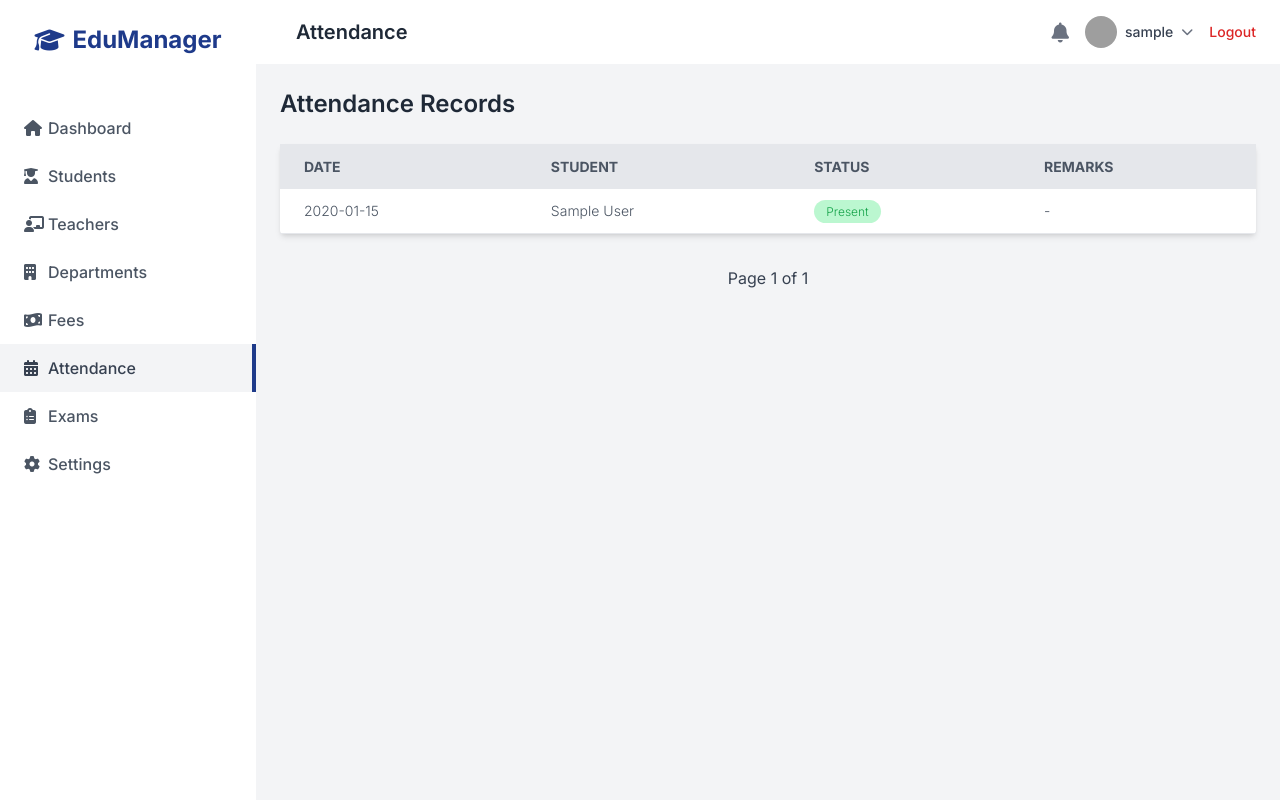
After one commit to Hassan141998/The-School-Management-System, a Flask app: page /attendance/ in a window 1280 px wide. The commit adds this page. Run offline with Flask 3, Linux system fonts and the light colour scheme; a user stored in the database is signed in; tables that the repository leaves empty hold one stand-in row (values such as "Sample post"); some libraries are stand-ins or nearby versions; grey boxes are pictures that could not be loaded.

Commit message:
Complete application: Add Attendance, Exams, Settings, and Dashboard Charts

```diff
--- /dev/null
+++ b/app/routes/attendance.py
@@ -0,0 +1,12 @@
+from flask import Blueprint, render_template, request
+from flask_login import login_required
+from app.models import Attendance, Student
+
+attendance_bp = Blueprint('attendance', __name__)
+
+@attendance_bp.route('/')
+@login_required
+def index():
+    page = request.args.get('page', 1, type=int)
+    attendance_records = Attendance.query.order_by(Attendance.date.desc()).paginate(page=page, per_page=15, error_out=False)
+    return render_template('attendance/index.html', attendance_records=attendance_records, title='Attendance')
--- /dev/null
+++ b/app/templates/attendance/index.html
@@ -0,0 +1,63 @@
+{% extends "base.html" %}
+
+{% block content %}
+<div class="flex h-screen bg-gray-100 overflow-hidden">
+    {% include "includes/sidebar.html" %}
+
+    <div class="flex-1 flex flex-col overflow-hidden">
+        {% include "includes/header.html" %}
+
+        <main class="flex-1 overflow-x-hidden overflow-y-auto bg-gray-100 p-6">
+            <h1 class="text-2xl font-semibold text-gray-800 mb-6">Attendance Records</h1>
+
+            <div class="bg-white shadow-md rounded my-6">
+                <table class="min-w-full table-auto">
+                    <thead>
+                        <tr class="bg-gray-200 text-gray-600 uppercase text-sm leading-normal">
+                            <th class="py-3 px-6 text-left">Date</th>
+                            <th class="py-3 px-6 text-left">Student</th>
+                            <th class="py-3 px-6 text-left">Status</th>
+                            <th class="py-3 px-6 text-left">Remarks</th>
+                        </tr>
+                    </thead>
+                    <tbody class="text-gray-600 text-sm font-light">
+                        {% for record in attendance_records.items %}
+                        <tr class="border-b border-gray-200 hover:bg-gray-100">
+                            <td class="py-3 px-6 text-left whitespace-nowrap">
+                                {{ record.date.strftime('%Y-%m-%d') }}
+                            </td>
+                            <td class="py-3 px-6 text-left">
+                                {{ record.student.name if record.student else 'Unknown' }}
+                            </td>
+                            <td class="py-3 px-6 text-left">
+                                <span
+                                    class="{{ 'text-green-600 bg-green-200' if record.status == 'Present' else 'text-red-600 bg-red-200' }} py-1 px-3 rounded-full text-xs">
+                                    {{ record.status }}
+                                </span>
+                            </td>
+                            <td class="py-3 px-6 text-left">
+                                {{ record.remarks or '-' }}
+                            </td>
+                        </tr>
+                        {% endfor %}
+                    </tbody>
+                </table>
+            </div>
+
+            <!-- Pagination -->
+            <div class="flex justify-center mt-4">
+                {% if attendance_records.has_prev %}
+                <a href="{{ url_for('attendance.index', page=attendance_records.prev_num) }}"
+                    class="px-4 py-2 mx-1 bg-gray-200 rounded hover:bg-gray-300">Prev</a>
+                {% endif %}
+                <span class="px-4 py-2 mx-1 text-gray-700">Page {{ attendance_records.page }} of {{
+                    attendance_records.pages }}</span>
+                {% if attendance_records.has_next %}
+                <a href="{{ url_for('attendance.index', page=attendance_records.next_num) }}"
+                    class="px-4 py-2 mx-1 bg-gray-200 rounded hover:bg-gray-300">Next</a>
+                {% endif %}
+            </div>
+        </main>
+    </div>
+</div>
+{% endblock %}
--- a/app/templates/includes/sidebar.html
+++ b/app/templates/includes/sidebar.html
@@ -21,24 +21,28 @@
             <i class="fas fa-chalkboard-teacher w-6"></i>
             <span class="font-medium">Teachers</span>
         </a>
-        <a href="#"
+        <a href="{{ url_for('departments.index') }}"
             class="flex items-center px-6 py-3 {{ 'text-gray-700 bg-gray-100 border-r-4 border-primary' if request.endpoint == 'departments.index' else 'text-gray-600 hover:bg-gray-50 hover:text-gray-900' }}">
             <i class="fas fa-building w-6"></i>
             <span class="font-medium">Departments</span>
         </a>
-        <a href="#" class="flex items-center px-6 py-3 text-gray-600 hover:bg-gray-50 hover:text-gray-900">
+        <a href="{{ url_for('fees.index') }}"
+            class="flex items-center px-6 py-3 {{ 'text-gray-700 bg-gray-100 border-r-4 border-primary' if request.endpoint == 'fees.index' else 'text-gray-600 hover:bg-gray-50 hover:text-gray-900' }}">
             <i class="fas fa-money-bill-wave w-6"></i>
             <span class="font-medium">Fees</span>
         </a>
-        <a href="#" class="flex items-center px-6 py-3 text-gray-600 hover:bg-gray-50 hover:text-gray-900">
+        <a href="{{ url_for('attendance.index') }}"
+            class="flex items-center px-6 py-3 {{ 'text-gray-700 bg-gray-100 border-r-4 border-primary' if request.endpoint == 'attendance.index' else 'text-gray-600 hover:bg-gray-50 hover:text-gray-900' }}">
             <i class="fas fa-calendar-alt w-6"></i>
             <span class="font-medium">Attendance</span>
         </a>
-        <a href="#" class="flex items-center px-6 py-3 text-gray-600 hover:bg-gray-50 hover:text-gray-900">
+        <a href="{{ url_for('exams.index') }}"
+            class="flex items-center px-6 py-3 {{ 'text-gray-700 bg-gray-100 border-r-4 border-primary' if request.endpoint == 'exams.index' else 'text-gray-600 hover:bg-gray-50 hover:text-gray-900' }}">
             <i class="fas fa-clipboard-list w-6"></i>
             <span class="font-medium">Exams</span>
         </a>
-        <a href="#" class="flex items-center px-6 py-3 text-gray-600 hover:bg-gray-50 hover:text-gray-900">
+        <a href="{{ url_for('settings.index') }}"
+            class="flex items-center px-6 py-3 {{ 'text-gray-700 bg-gray-100 border-r-4 border-primary' if request.endpoint == 'settings.index' else 'text-gray-600 hover:bg-gray-50 hover:text-gray-900' }}">
             <i class="fas fa-cog w-6"></i>
             <span class="font-medium">Settings</span>
         </a>
```
Also changed, not shown: app/__init__.py (+9 -0 lines), app/routes/exams.py (added, +12 -0 lines), app/routes/settings.py (added, +12 -0 lines), app/templates/dashboard.html (+8 -8 lines), app/templates/exams/index.html (added, +70 -0 lines), app/templates/settings/index.html (added, +46 -0 lines).
